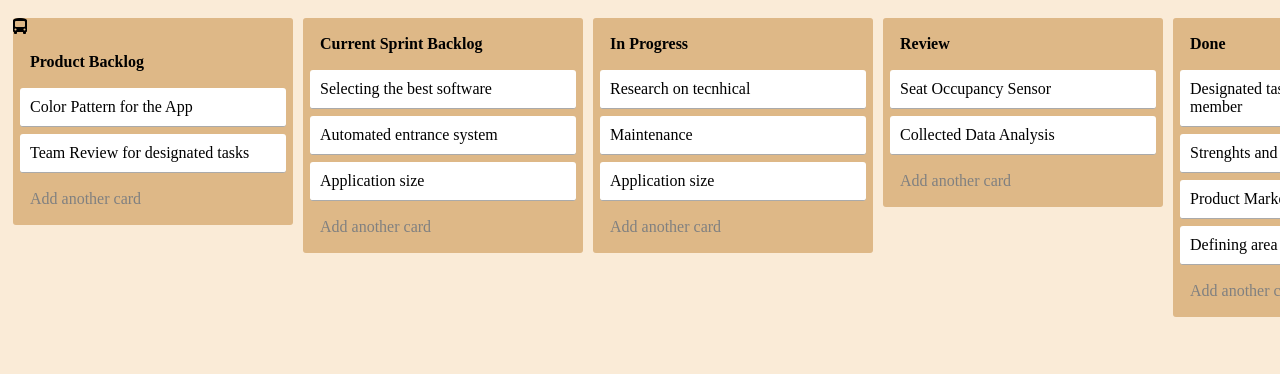
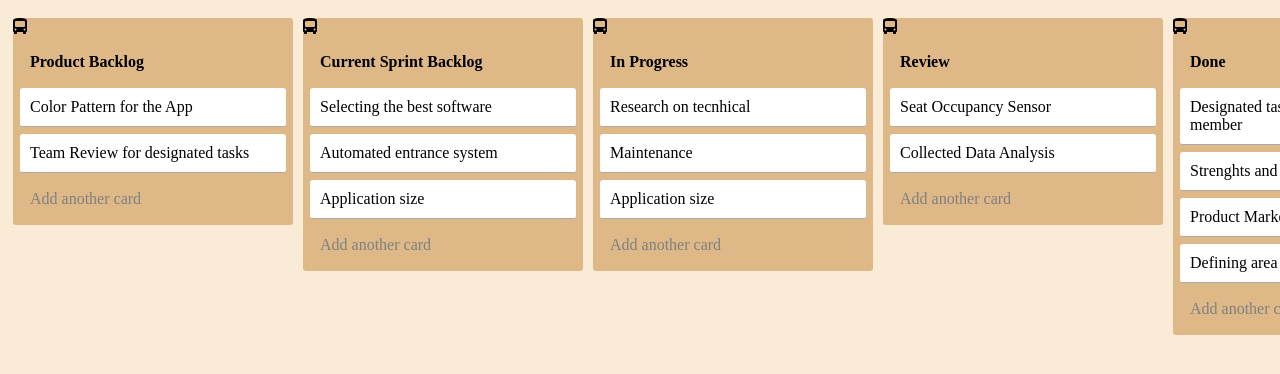
Before and after one commit to Gabbrielafr/csp-ps_ca3, a plain HTML site: page index.html in a window 1280 px wide. Shown: the top 374 px of the page. Drawn offline with nearby package versions, Linux system fonts and the light colour scheme.

Commit message:
Bus icon added to lists

```diff
--- a/index.html
+++ b/index.html
@@ -24,6 +24,7 @@
     <div class="add-card editable">Add another card</div>
   </div>
   <div class="list">
+    <i class="fa-solid fa-bus-simple"></i>
     <div class="title removable editable">Current Sprint Backlog</div>
     <div class="content">
       <div class="card removable editable">Selecting the best software</div>
@@ -33,6 +34,7 @@
     <div class="add-card editable">Add another card</div>
   </div>
   <div class="list">
+    <i class="fa-solid fa-bus-simple"></i>
     <div class="title removable editable">In Progress</div>
     <div class="card removable editable">Research on tecnhical</div>
     <div class="card removable editable">Maintenance</div>
@@ -41,6 +43,7 @@
     <div class="add-card editable">Add another card</div>
   </div>
   <div class="list">
+    <i class="fa-solid fa-bus-simple"></i>
     <div class="title removable editable">Review</div>
     <div class="card removable editable">Seat Occupancy Sensor</div>
     <div class="card removable editable">Collected Data Analysis</div>
@@ -48,6 +51,7 @@
     <div class="add-card editable">Add another card</div>
   </div>
   <div class="list">
+    <i class="fa-solid fa-bus-simple"></i>
     <div class="title removable editable">Done</div>
     <div class="card removable editable">Designated tasks for each team member</div>
     <div class="card removable editable">Strenghts and Weaknesses</div>
@@ -57,6 +61,7 @@
     <div class="add-card editable">Add another card</div>
   </div>
   <div class="list">
+    <i class="fa-solid fa-bus-simple"></i>
     <div class="title removable editable">Aditional Resources</div>
     <div class="card removable editable">Website for Dublin Bus</div>
     <div class="card removable editable">Luas and Dart Integrated</div>
```
